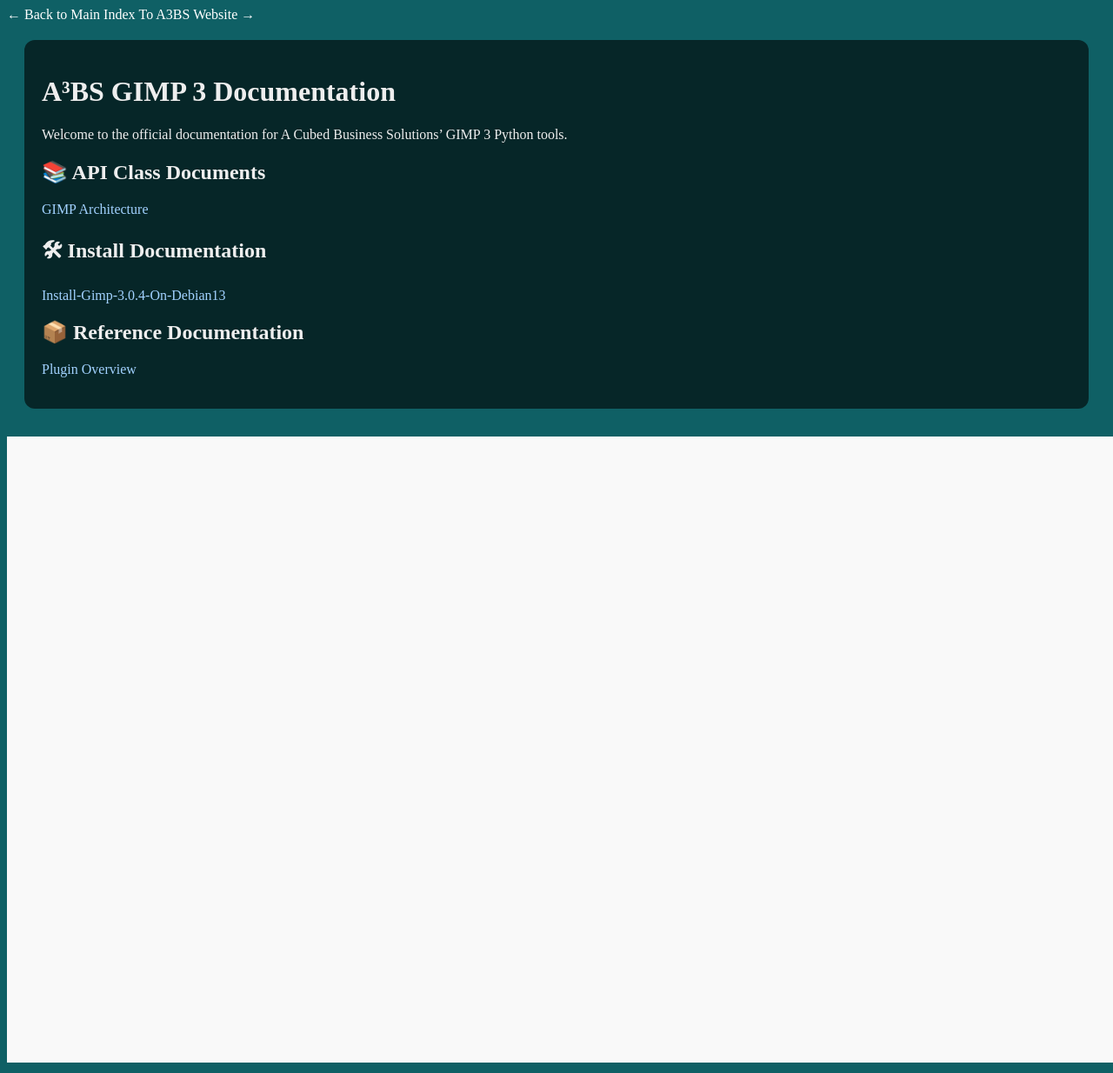
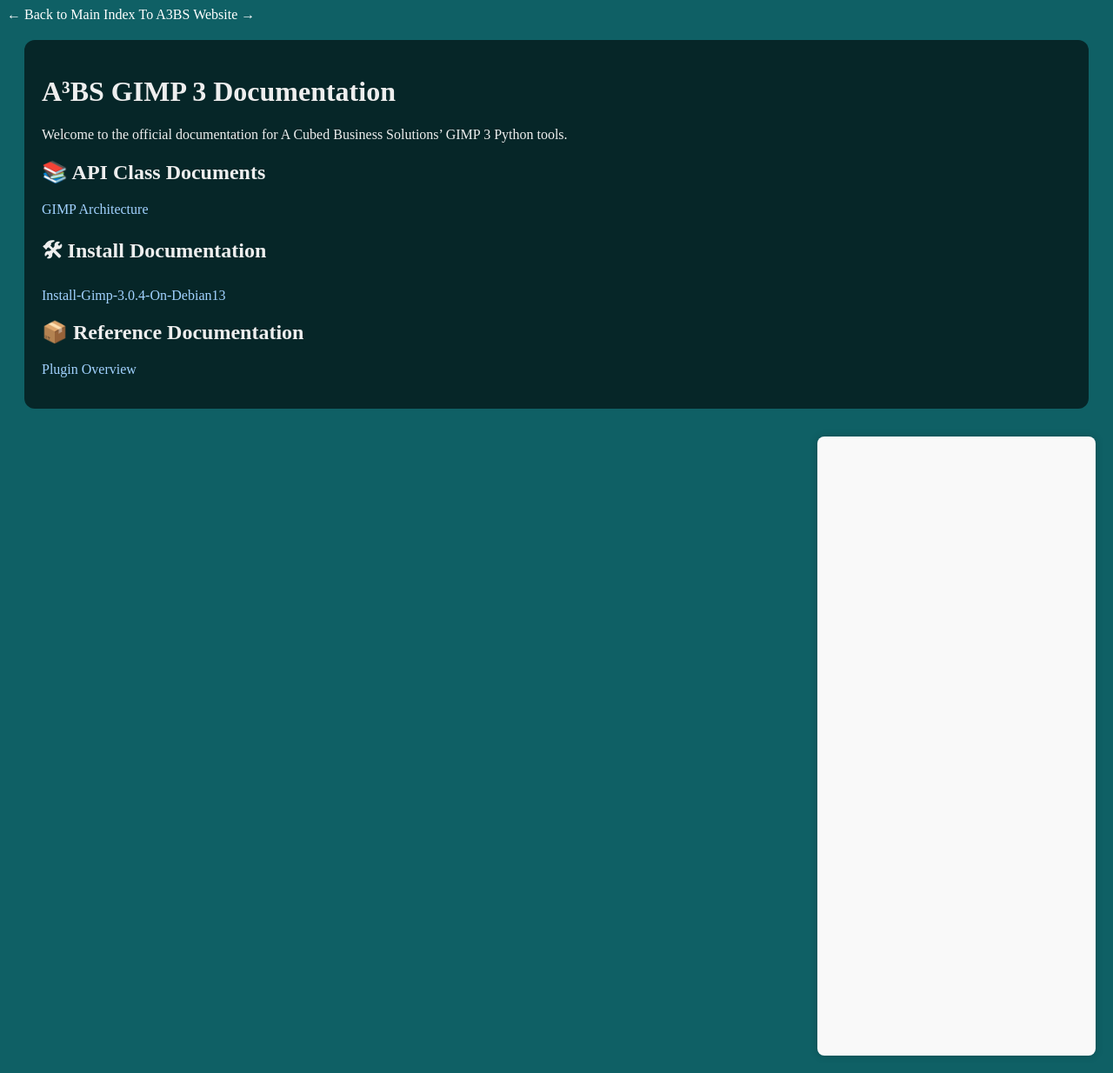
Before and after one commit to aaabscom/a3bs-public-private, a Jekyll site: the page built from index.md, in a window 1280 px wide and 1234 px high. Shown: the whole window at 87% size. Built offline with Jekyll 4.4.1, drawn with Linux system fonts in a browser that asks for light colours.

Commit message:
Adjustments to support links.

```diff
--- a/_layouts/default.html
+++ b/_layouts/default.html
@@ -24,6 +24,12 @@
       kofiWidget2.draw();
     </script>
   </div>
-  <iframe id='kofiframe' src='https://ko-fi.com/aaabscom/?hidefeed=true&widget=true&embed=true&preview=true' style='border:none;width:100%;padding:4px;background:#f9f9f9;' height='712' title='aaabscom'></iframe>
+  <div style="position: fixed; bottom: 20px; right: 20px; width: 320px; height: 712px; z-index: 9999;">
+		  <iframe id="kofiframe"
+			src="https://ko-fi.com/aaabscom/?hidefeed=true&widget=true&embed=true&preview=true"
+			style="border: none; width: 100%; height: 100%; background: #f9f9f9; box-shadow: 0 0 10px rgba(0,0,0,0.2); border-radius: 8px;"
+			title="aaabscom">
+		  </iframe>
+  </div>
 </body>
 </html>
```
Also changed, not shown: README.md.
